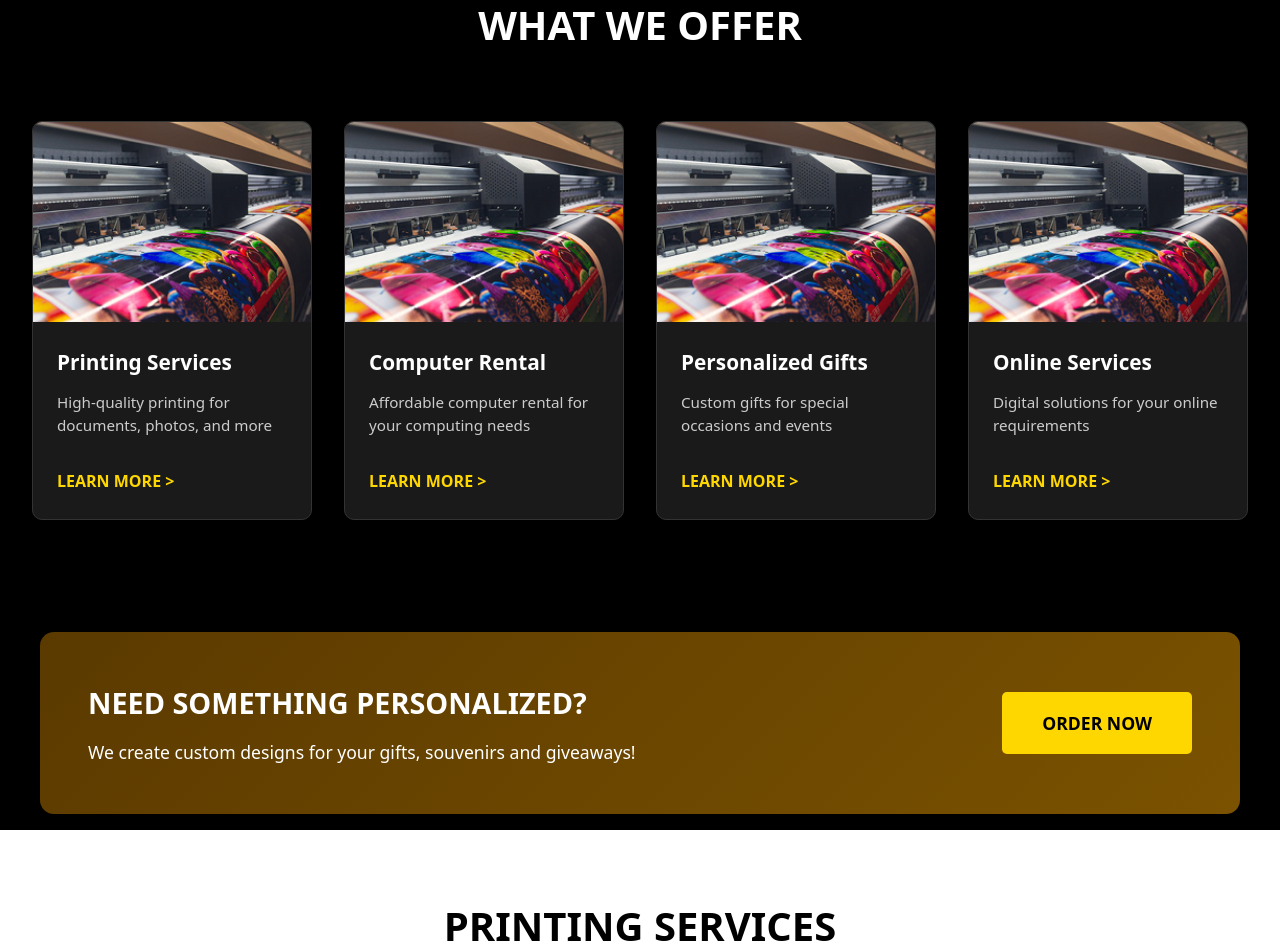
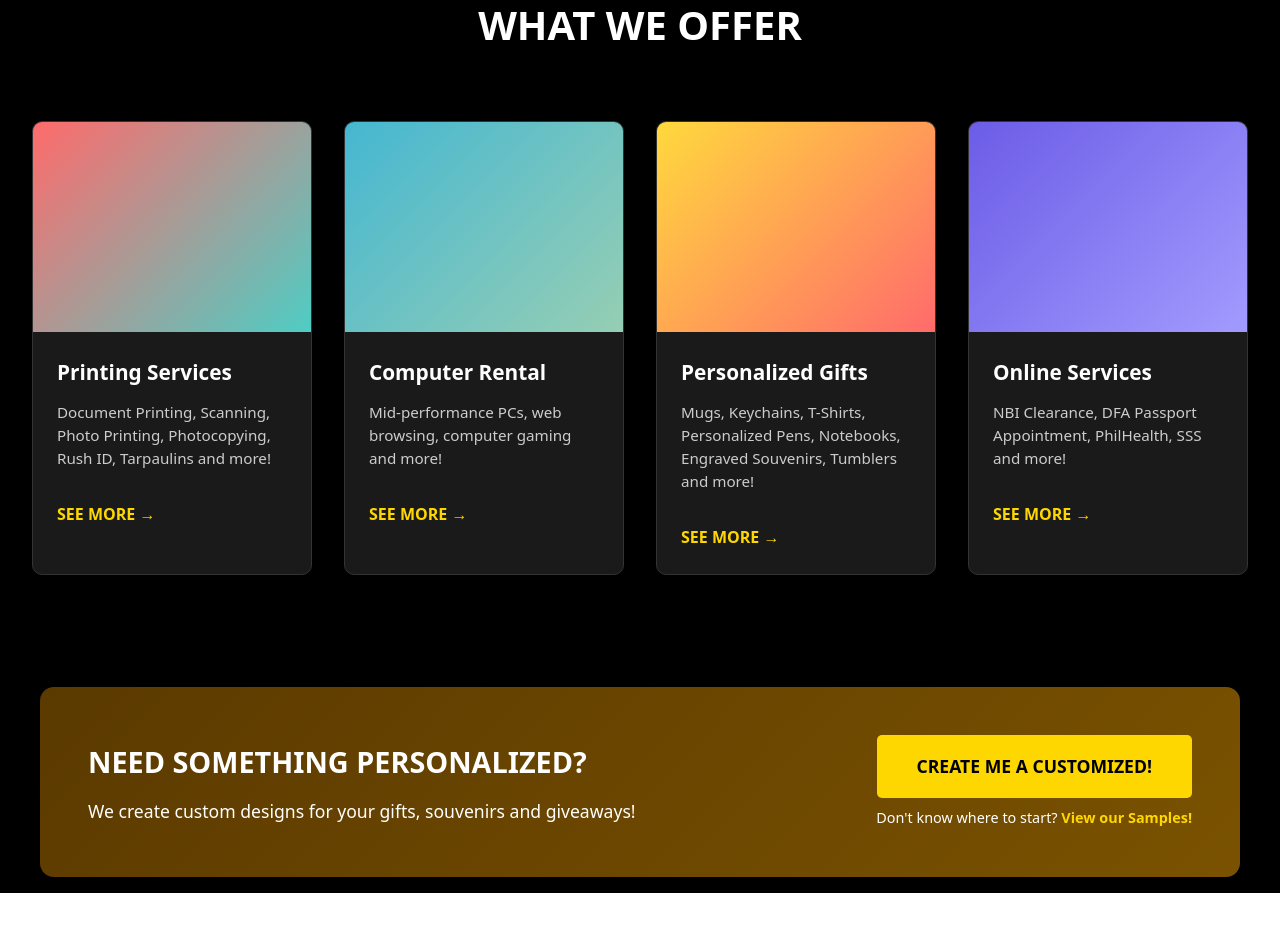
Before and after one commit to KHPASCUA/Itec_dev, a React (Vite) app: page / in a window 1280 px wide. Shown: the part 1060-2012 px from the top of the page. Built offline with nearby package versions, Linux system fonts and the light colour scheme.

Commit message:
Update WHAT WE OFFER section: unique card descriptions, SEE MORE links, gradient placeholders, hover effects, CTA redesign

```diff
--- a/src/index.css
+++ b/src/index.css
@@ -995,7 +995,7 @@ button {
   background-color: #1a1a1a;
   border-radius: 10px;
   overflow: hidden;
-  transition: transform 0.3s ease, box-shadow 0.3s ease;
+  transition: transform 0.3s ease, box-shadow 0.3s ease, border-color 0.3s ease;
   border: 1px solid #333;
   text-align: left;
 }
@@ -1003,13 +1003,29 @@ button {
 .service-card:hover {
   transform: translateY(-5px);
   box-shadow: 0 10px 30px rgba(0, 0, 0, 0.3);
-}
-
-.service-card-image {
+  border-color: var(--yellow);
+}
+
+.service-card-image-placeholder {
   width: 100%;
-  height: 200px;
-  object-fit: cover;
+  height: 210px;
   display: block;
+}
+
+.printing-bg {
+  background: linear-gradient(135deg, #FF6B6B 0%, #4ECDC4 100%);
+}
+
+.rental-bg {
+  background: linear-gradient(135deg, #45B7D1 0%, #96CEB4 100%);
+}
+
+.gifts-bg {
+  background: linear-gradient(135deg, #FFD93D 0%, #FF6B6B 100%);
+}
+
+.online-bg {
+  background: linear-gradient(135deg, #6C5CE7 0%, #A29BFE 100%);
 }
 
 .service-card-content {
@@ -1077,6 +1093,24 @@ button {
   margin: 0;
 }
 
+.cta-banner-right {
+  display: flex;
+  flex-direction: column;
+  align-items: flex-end;
+  gap: 0.5rem;
+}
+
+.cta-samples-link {
+  color: var(--white);
+  font-size: 0.9rem;
+  margin: 0;
+}
+
+.yellow-text {
+  color: var(--yellow);
+  font-weight: 600;
+}
+
 /* Responsive CTA Banner */
 @media (max-width: 768px) {
   .personalized-cta-banner {
@@ -1091,6 +1125,10 @@ button {
 
   .cta-banner-content p {
     font-size: 1rem;
+  }
+
+  .cta-banner-right {
+    align-items: center;
   }
 }
 
--- a/src/pages/Home.jsx
+++ b/src/pages/Home.jsx
@@ -1,5 +1,4 @@
 import heroBg from '../assets/hero-bg.jpg'
-import serviceCard from '../assets/service-card.png'
 import printerLarge from '../assets/printer-large.png'
 import { Link } from 'react-router-dom'
 
@@ -35,35 +34,35 @@ const Home = () => {
           <h2>WHAT WE OFFER</h2>
           <div className="services-grid">
             <div className="service-card">
-              <img src={serviceCard} alt="Service" className="service-card-image" />
+              <div className="service-card-image-placeholder printing-bg"></div>
               <div className="service-card-content">
                 <h3>Printing Services</h3>
-                <p>High-quality printing for documents, photos, and more</p>
-                <a href="#" className="service-link">LEARN MORE &gt;</a>
+                <p>Document Printing, Scanning, Photo Printing, Photocopying, Rush ID, Tarpaulins and more!</p>
+                <a href="#" className="service-link">SEE MORE →</a>
               </div>
             </div>
             <div className="service-card">
-              <img src={serviceCard} alt="Service" className="service-card-image" />
+              <div className="service-card-image-placeholder rental-bg"></div>
               <div className="service-card-content">
                 <h3>Computer Rental</h3>
-                <p>Affordable computer rental for your computing needs</p>
-                <a href="#" className="service-link">LEARN MORE &gt;</a>
+                <p>Mid-performance PCs, web browsing, computer gaming and more!</p>
+                <a href="#" className="service-link">SEE MORE →</a>
               </div>
             </div>
             <div className="service-card">
-              <img src={serviceCard} alt="Service" className="service-card-image" />
+              <div className="service-card-image-placeholder gifts-bg"></div>
               <div className="service-card-content">
                 <h3>Personalized Gifts</h3>
-                <p>Custom gifts for special occasions and events</p>
-                <a href="#" className="service-link">LEARN MORE &gt;</a>
+                <p>Mugs, Keychains, T-Shirts, Personalized Pens, Notebooks, Engraved Souvenirs, Tumblers and more!</p>
+                <a href="#" className="service-link">SEE MORE →</a>
               </div>
             </div>
             <div className="service-card">
-              <img src={serviceCard} alt="Service" className="service-card-image" />
+              <div className="service-card-image-placeholder online-bg"></div>
               <div className="service-card-content">
                 <h3>Online Services</h3>
-                <p>Digital solutions for your online requirements</p>
-                <a href="#" className="service-link">LEARN MORE &gt;</a>
+                <p>NBI Clearance, DFA Passport Appointment, PhilHealth, SSS and more!</p>
+                <a href="#" className="service-link">SEE MORE →</a>
               </div>
             </div>
           </div>
@@ -77,7 +76,10 @@ const Home = () => {
               <h2>NEED SOMETHING PERSONALIZED?</h2>
               <p>We create custom designs for your gifts, souvenirs and giveaways!</p>
             </div>
-            <button className="cta-button-yellow">ORDER NOW</button>
+            <div className="cta-banner-right">
+              <button className="cta-button-yellow">CREATE ME A CUSTOMIZED!</button>
+              <p className="cta-samples-link">Don't know where to start? <span className="yellow-text">View our Samples!</span></p>
+            </div>
           </div>
         </div>
       </section>
```
